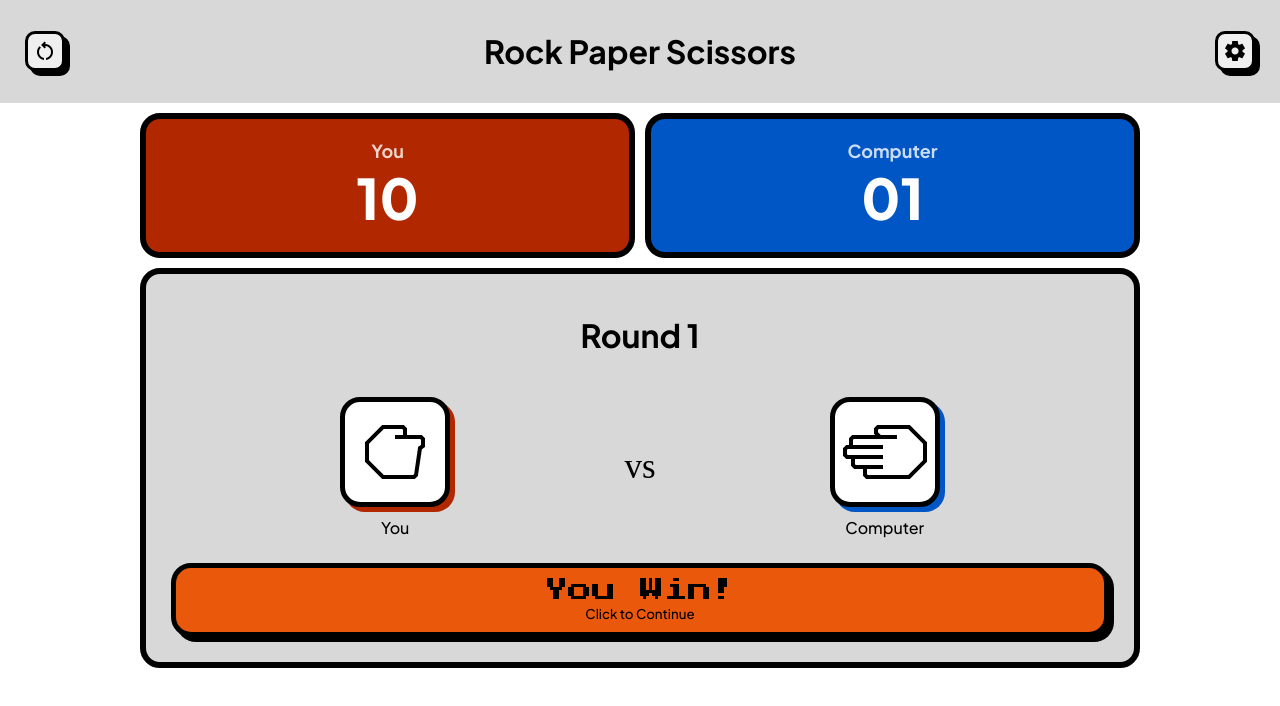
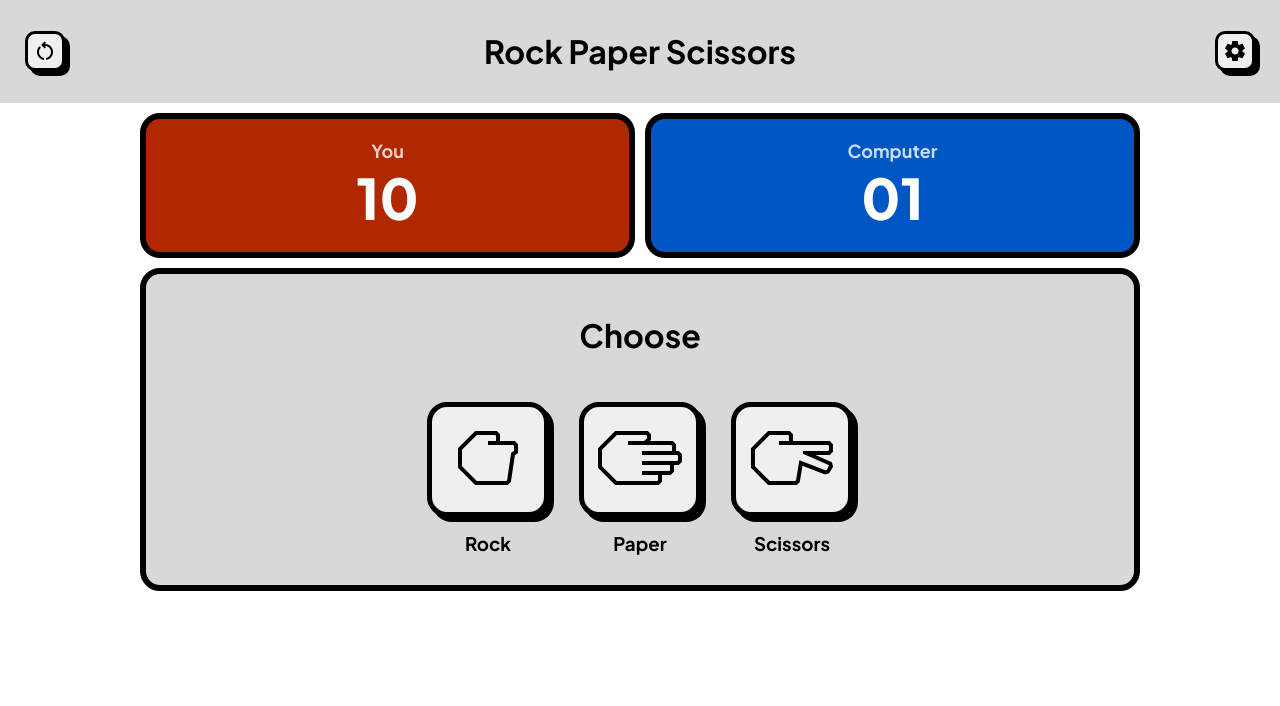
Before and after one commit to ahmadziadev/rps, a plain HTML site: page index.html in a window 1280 px wide. Drawn offline with nearby package versions, Linux system fonts and the light colour scheme; a web font is replaced by a local one.

Commit message:
Style Choice state

```diff
--- a/index.html
+++ b/index.html
@@ -50,7 +50,7 @@
             </div>
         </div>
         <div class="arena card">
-            <div class="arena-text"><h1>Round 1</h1></div>
+            <div class="arena-text"><h1>Choose</h1></div>
             <div class="arena-content">
 
                 <div class="player-card human-card">
@@ -64,17 +64,17 @@
                 </div>
             </div>
             <div class="player-choices">
-                <div class="rock-button btn">
-                    <div class="rock-icon"><img src="assets/noun-hand-rock-1312191(1).svg" alt="Rock Image"></div>
-                    <div class="choice">Rock</div>
+                <div class="choice">
+                    <button class="rock-icon btn"><img src="assets/rock.svg" alt="Rock Image"></button>
+                    <div class="choice-text"><h3>Rock</h3></div>
                 </div>
-                <div class="paper-button btn">
-                    <div class="paper-icon"><img src="assets/noun-paper-1312193.svg" alt="Paper Image"></div>
-                    <div class="choice">Paper</div>
+                <div class="choice">
+                    <button class="paper-icon btn"><img src="assets/paper.svg" alt="Paper Image"></button>
+                    <div class="choice-text"><h3>Paper</h3></div>
                 </div>
-                <div class="scissor-button btn">
-                    <div class="scissor-icon"><img src="assets/noun-scissors-1312192.svg" alt="Scissors Image"></div>
-                    <div class="choice">Scissors</div>
+                <div class="choice">
+                    <button class="scissors-icon btn"><img src="assets/scissors.svg" alt="Paper Image"></button>
+                    <div class="choice-text"><h3>Scissors</h3></div>
                 </div>
             </div>
             <button class="status-card btn"><span class="verdict">You Win!</span><br> Click to Continue</button>
--- a/style.css
+++ b/style.css
@@ -17,6 +17,10 @@ body {
 
 h1 {
     font-family: "Plus Jakarta Sans", sans-serif;
+}
+h3 {
+    font-family: "Plus Jakarta Sans", sans-serif;
+    margin: 10px 0px;
 }
 
 .container {
@@ -91,6 +95,7 @@ h1 {
 }
 .arena-content {
     display: flex;
+    display: none;
     /* justify-content: space-around; */
     /* justify-content: space-between; */
     justify-content: space-evenly;
@@ -142,6 +147,7 @@ h1 {
 }
 
 .status-card {
+    display: none;
     background-color: var(--primary);
     border-radius: 20px;
     padding: 10px;
@@ -149,8 +155,20 @@ h1 {
 }
 
 .player-choices {
-    display: none;
-    /* display: flex; */
+    /* display: none; */
+    display: flex;
+    gap: 20px;
+    justify-content: center;
+}
+
+.choice {
+    display: flex;
+    flex-direction: column;
+    align-items: center;
+}
+.choice .btn {
+    border-radius: 20px;
+    border: solid black 5px;
 }
 .btn {
     box-shadow: 5px 5px black;
@@ -162,5 +180,4 @@ h1 {
     margin-top: 10px;
     margin-left: 10px;
     box-shadow: none;
-
 }
```
